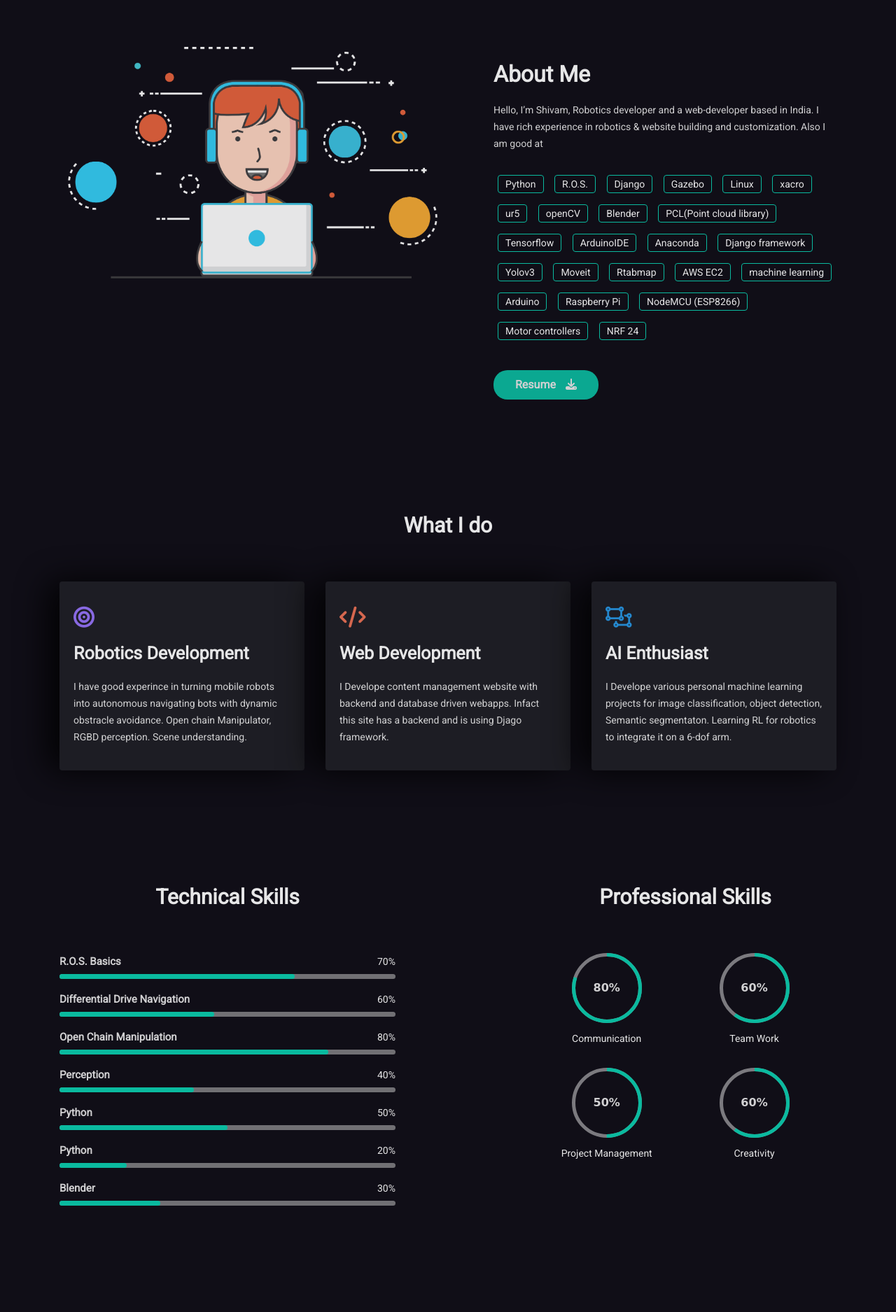
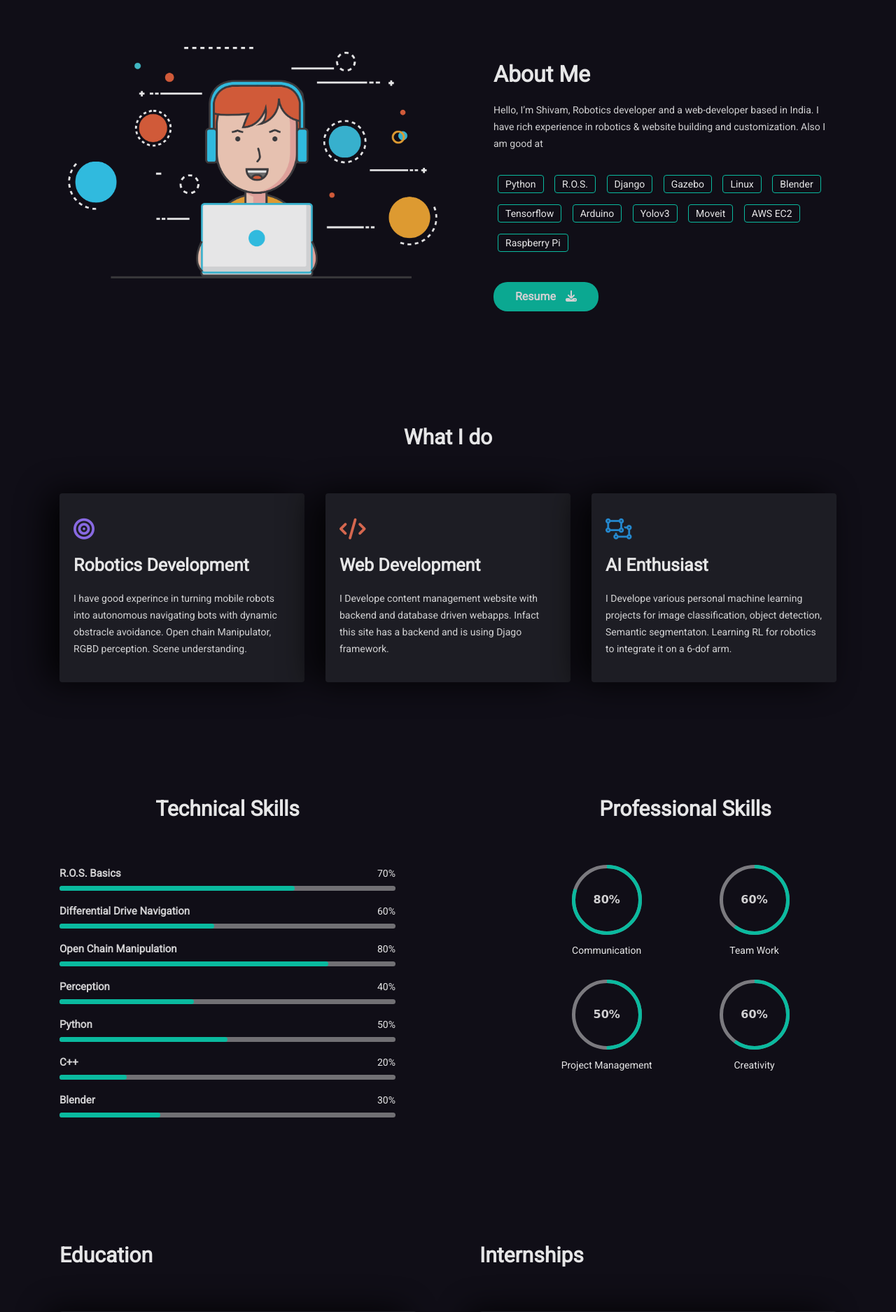
Before and after one commit to shivam675/portfolio, a Django app: page / in a window 1280 px wide. Shown: the part 862-2737 px from the top of the page at 70% size. Run offline with Django 3.2, Linux system fonts and the light colour scheme; data comes from the database, SQL or seed files in the repository; both versions use the stored data as it was after the commit; some libraries are stand-ins or nearby versions.

Commit message:
update: added certificate object and modified few things

```diff
--- a/blog/models.py
+++ b/blog/models.py
@@ -1,6 +1,6 @@
 from django.db import models
 from django.contrib.auth.models import User
-# from portfolio.models import Project
+# from portfolio.models import Certificate
 
 class Blog(models.Model):
     title = models.CharField(max_length=200)
@@ -15,8 +15,8 @@ class Blog(models.Model):
     ('microcontroller','microcontroller'),
     ]
     tags = models.CharField(max_length=20, choices=type, default='automation')
-    # Project_name = models.ForeignKey(, default=None, on_delete = models.CASCADE)
-
+    # Project_name = models.ForeignKey(Project, default=None, null=True, on_delete = models.CASCADE)
+    # Certification = models.ForeignKey(Certificate, default=None, null=True, on_delete = models.CASCADE)
     def __str__(self):
         return self.title
 
--- a/portfolio/models.py
+++ b/portfolio/models.py
@@ -1,5 +1,5 @@
 from django.db import models
-from blog.models import *
+from blog.models import Blog
 
 class Project(models.Model):
     title = models.CharField(max_length=100)
--- a/portfolio/templates/updated/home_page.html
+++ b/portfolio/templates/updated/home_page.html
@@ -69,26 +69,13 @@
                                     <li><span>Django</span></li>
                                     <li><span>Gazebo</span></li>
                                     <li><span>Linux</span></li>
-                                    <li><span>xacro</span></li>
-                                    <li><span>ur5</span></li>
-                                    <li><span>openCV</span></li>
                                     <li><span>Blender</span></li>
-                                    <li><span>PCL(Point cloud library)</span></li>
                                     <li><span>Tensorflow</span></li>
-                                    <li><span>ArduinoIDE</span></li>
-                                    <li><span>Anaconda</span></li>
-                                    <li><span>Django framework</span></li>
+                                    <li><span>Arduino</span></li>
                                     <li><span>Yolov3</span></li>
                                     <li><span>Moveit</span></li>
-                                    <li><span>Rtabmap</span></li>
                                     <li><span>AWS EC2</span></li>
-                                    <li><span>machine learning</span></li>
-                                    <li><span>Arduino</span></li>
                                     <li><span>Raspberry Pi</span></li>
-                                    <li><span>NodeMCU (ESP8266)</span></li>
-                                    <li><span>Motor controllers</span></li>
-                                    <li><span>NRF 24</span></li>
-
 
                                 </ul>
                             </div>
@@ -222,7 +209,7 @@
                                     <div class="candidatos">
                                         <div class="parcial">
                                             <div class="info">
-                                                <div class="nome">Python</div>
+                                                <div class="nome">C++</div>
                                                 <div class="percentagem-num">20%</div>
                                             </div>
                                             <div class="progressBar">
@@ -448,7 +435,7 @@
                                         <li><a href=""><i class="fa fa-github"></i></a></li>
                                         <li><a href=""><i class="fa fa-dribbble"></i></a></li>
                                     </ul> -->
-                                  @aNgEl
+
                                 </div>
                             </div>
                         </div>
--- a/portfolio/templates/updated/projects.html
+++ b/portfolio/templates/updated/projects.html
@@ -20,7 +20,7 @@
                         <li data-filter=".user-interface" class="wow fadeInUp" data-wow-duration="0.8s" data-wow-delay="0.2s"><span>Robotics</span></li>
                         <li data-filter=".branding" class="wow fadeInUp" data-wow-duration="0.8s" data-wow-delay="0.3s"><span>Web</span></li>
                         <li data-filter=".mockup" class="wow fadeInUp" data-wow-duration="0.8s" data-wow-delay="0.4s"><span>Microcontroller</span></li>
-                        <li data-filter=".ui" class="wow fadeInUp" data-wow-duration="0.8s" data-wow-delay="0.5s"><span>Photography</span></li>
+                        <li data-filter=".ui" class="wow fadeInUp" data-wow-duration="0.8s" data-wow-delay="0.5s"><span>Artificial Intelligence</span></li>
                         <li data-filter=".mis" class="wow fadeInUp" data-wow-duration="0.8s" data-wow-delay="0.5s"><span>Miscellaneous</span></li>
                     </ul>
                 </div>
```
Also changed, not shown: db.sqlite3, media/portfolio/images/eyantra_certificate.png (added), 1 other file.
